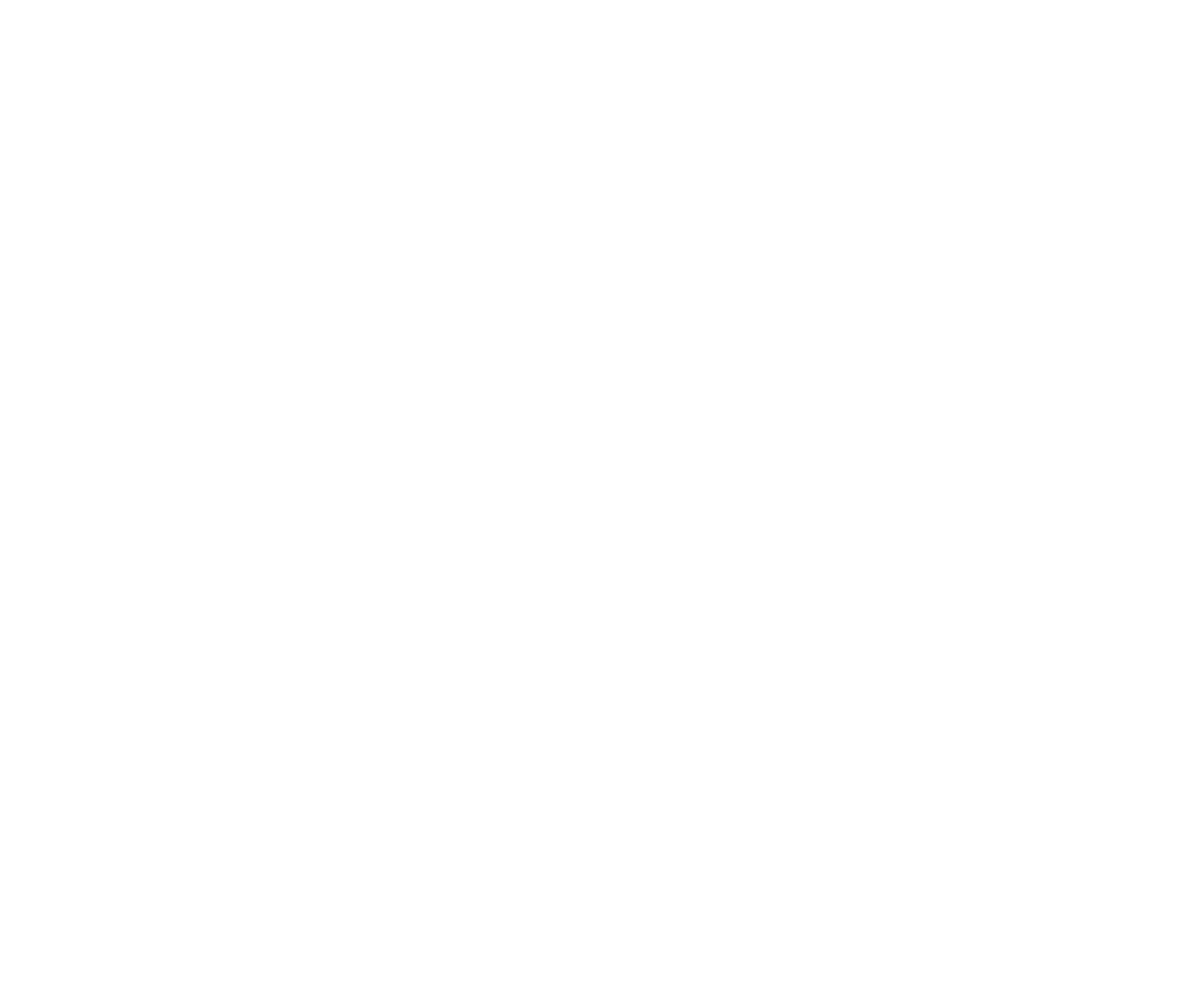
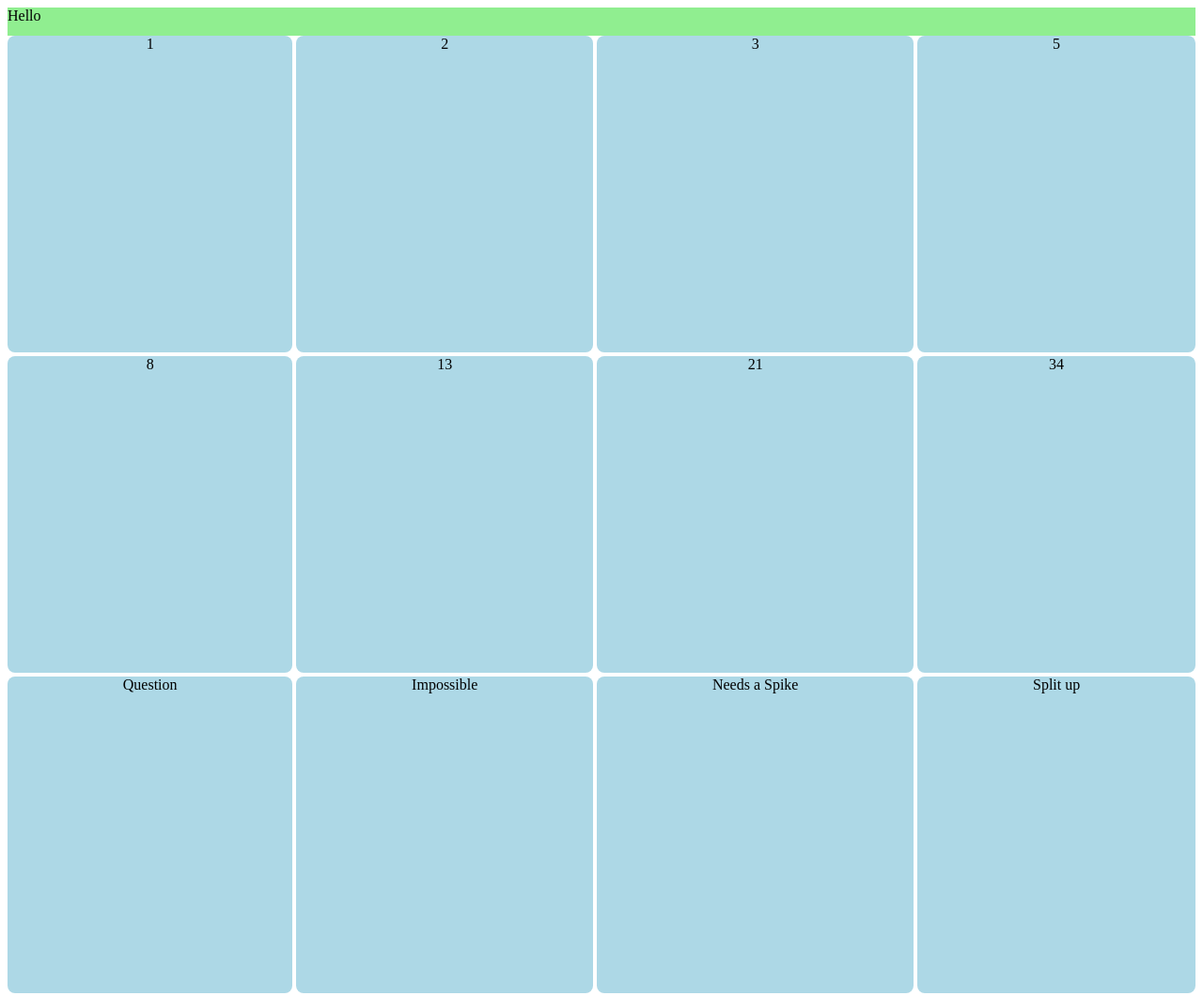
Before and after one commit to douglasryanadams/cardsup, a plain HTML site: page web/index.html in a window 1280 px wide. Shown: the whole page at 94% size. Before the commit the page ends 800 px from the top, so only its background shows below. Drawn offline with Linux system fonts and the light colour scheme.

Commit message:
HTML Progress

```diff
--- a/web/index.html
+++ b/web/index.html
@@ -1,15 +1,91 @@
 <!DOCTYPE html>
 <html>
 <head>
-  <meta charset="UTF-8">
-  <title>Scrum Poker</title>
+    <meta charset="UTF-8">
+    <title>Scrum Poker</title>
+
+    <style>
+        .body-wrapper {
+            display: grid;
+            grid-template-rows: 30px auto;
+        }
+
+        .metadata {
+            grid-row-start: 1;
+            grid-row-end: span 1;
+            background-color: lightgreen; /* Debug */
+        }
+
+        .card-wrapper {
+            grid-row-start: 2;
+            grid-row-end: span 1;
+
+            display: grid;
+            grid-template-columns: auto auto auto auto;
+            /* grid-template-rows: 60px 60px 60px; */
+            grid-template-areas:
+                "one two three five"
+                "eight thirteen twentyone thirtyfour"
+                "question impossible spike split";
+            column-gap: 4px;
+            row-gap: 4px;
+        }
+
+        .card {
+            text-align: center;
+            background-color: lightblue; /* Debug */
+            border-radius: 0.5rem;
+        }
+
+        /* Popular hack to get squares */
+        .card:before {
+            content: "";
+            padding-bottom: 100%;
+            display: inline-block;
+            vertical-align: top;
+        }
+
+        .one {grid-area: one;}
+        .two {grid-area: two;}
+        .three {grid-area: three;}
+        .five {grid-area: five;}
+        .eight {grid-area: eight;}
+        .thirteen {grid-area: thirteen;}
+        .twentyone {grid-area: twentyone;}
+        .thirtyfour {grid-area: thirtyfour;}
+        .question {grid-area: question;}
+        .impossible {grid-area: impossible;}
+        .spike {grid-area: spike;}
+        .split {grid-area: split;}
+
+    </style>
 </head>
 
 <body>
+<div class="body-wrapper">
+    <div class="metadata">
+        Hello
+    </div>
+    <div class="card-wrapper">
+        <div class="card one">1</div>
+        <div class="card two">2</div>
+        <div class="card three">3</div>
+        <div class="card five">5</div>
 
-  <script>
+        <div class="card eight">8</div>
+        <div class="card thirteen">13</div>
+        <div class="card twentyone">21</div>
+        <div class="card thirtyfour">34</div>
+
+        <div class="card question">Question</div>
+        <div class="card impossible">Impossible</div>
+        <div class="card spike">Needs a Spike</div>
+        <div class="card split">Split up</div>
+    </div>
+</div>
+<script>
     console.info("Loading ...")
     console.info("Loaded")
-  </script>
+</script>
 </body>
 </html>
```
